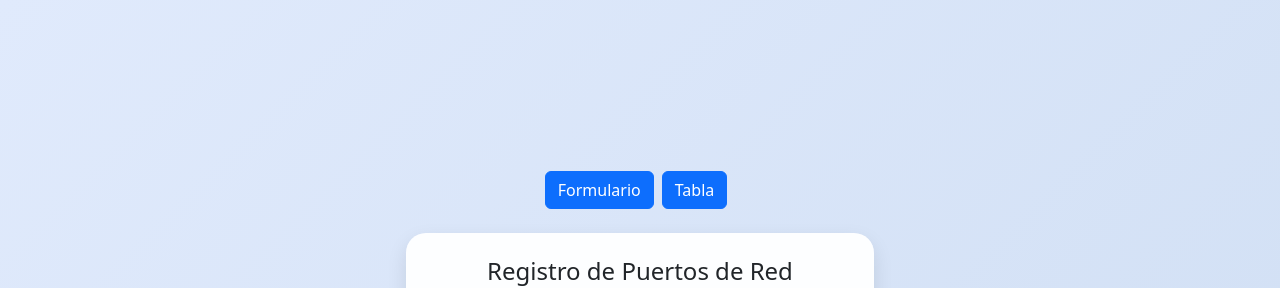
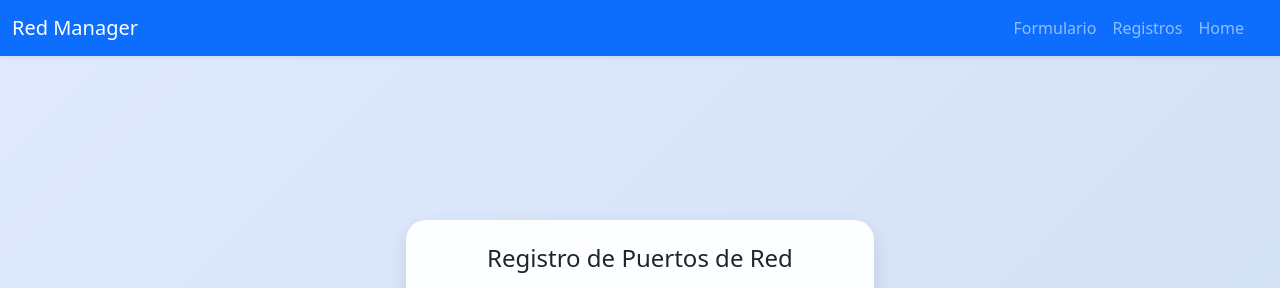
Before and after one commit to ariasbenraq/Registration-form, a React (Vite) app: page / in a window 1280 px wide. Shown: the top 288 px of the page. Built offline with nearby package versions, Linux system fonts and the light colour scheme; no server answers.

Commit message:
implementacion de navbar, modificacion en paginacion

```diff
--- a/src/App.css
+++ b/src/App.css
@@ -98,3 +98,7 @@ html, body {
   width: 100%;
   white-space: nowrap;
 }
+
+.contenedor-principal {
+  padding-top: 60px; /* Ajusta este valor según el alto real de tu navbar */
+}
--- a/src/App.jsx
+++ b/src/App.jsx
@@ -1,20 +1,16 @@
 import './App.css';
-import { BrowserRouter as Router, Routes, Route, Link, useLocation } from 'react-router-dom';
+import { BrowserRouter as Router, Routes, Route, useLocation } from 'react-router-dom';
 import Formulario from './components/Formulario';
-import { Sortingtable } from './components/SortingTable';
+import { TableReg } from './components/TableReg';
 import { AnimatePresence, motion } from 'framer-motion';
-import { FilteringTable } from './components/FilteringTable';
-import { TableReg } from './components/TableReg';
-
-
-
-const MotionLink = motion(Link);
-
+import NavBarOffCanvas from './components/NavBarOffCanvas'; // 👈 Nuevo navbar
 
 function AnimatedRoutes() {
   const location = useLocation();
 
   return (
+
+    <div className="contenedor-principal d-flex justify-content-center align-items-center min-vh-100 flex-column">
       <AnimatePresence mode="wait">
         <Routes location={location} key={location.pathname}>
           <Route path="/" element={
@@ -43,8 +39,20 @@ function AnimatedRoutes() {
               <TableReg />
             </motion.div>
           } />
+          <Route path="/home" element={
+            <motion.div
+              className="text-center mt-5"
+              initial={{ opacity: 0 }}
+              animate={{ opacity: 1 }}
+              exit={{ opacity: 0 }}
+              transition={{ duration: 0.4 }}
+            >
+              <h4>Bienvenido a la pantalla Home (en construcción)</h4>
+            </motion.div>
+          } />
         </Routes>
       </AnimatePresence>
+    </div>
   );
 }
 
@@ -52,15 +60,8 @@ function App() {
   return (
     <Router>
       <div className="app-fondo">
+        <NavBarOffCanvas /> {/* 🔵 Navbar con hamburguesa */}
         <div className="d-flex justify-content-center align-items-center min-vh-100 flex-column">
-
-          {/* 🔵 Barra de navegación */}
-          <nav className="mb-4 mt-4">
-            <Link to="/" className="btn btn-primary me-2">Formulario</Link>
-            <Link to="/tabla" className="btn btn-primary me-2">Tabla</Link>
-          </nav>
-
-          {/* 🧭 Transición entre vistas */}
           <AnimatedRoutes />
         </div>
       </div>
--- a/src/components/NavBarOffCanvas.jsx
+++ b/src/components/NavBarOffCanvas.jsx
@@ -0,0 +1,42 @@
+// src/components/NavBarOffCanvas.jsx
+import React from 'react';
+import { Link } from 'react-router-dom';
+import {
+  Navbar,
+  Container,
+  Offcanvas,
+  Nav,
+} from 'react-bootstrap';
+
+const NavBarOffCanvas = () => {
+  const expand = 'md';
+
+  return (
+    <Navbar key={expand} expand={expand} className="bg-primary fixed-top shadow-sm" data-bs-theme="dark">
+      <Container fluid>
+        <Navbar.Brand as={Link} to="/">Red Manager</Navbar.Brand>
+        <Navbar.Toggle aria-controls={`offcanvasNavbar-expand-${expand}`} />
+        <Navbar.Offcanvas
+          id={`offcanvasNavbar-expand-${expand}`}
+          aria-labelledby={`offcanvasNavbarLabel-expand-${expand}`}
+          placement="end"
+        >
+          <Offcanvas.Header closeButton>
+            <Offcanvas.Title id={`offcanvasNavbarLabel-expand-${expand}`}>
+              Menú de Navegación
+            </Offcanvas.Title>
+          </Offcanvas.Header>
+          <Offcanvas.Body>
+            <Nav className="justify-content-end flex-grow-1 pe-3">
+              <Nav.Link as={Link} to="/">Formulario</Nav.Link>
+              <Nav.Link as={Link} to="/tabla">Registros</Nav.Link>
+              <Nav.Link as={Link} to="/home">Home</Nav.Link> {/* Puedes dejar este pendiente */}
+            </Nav>
+          </Offcanvas.Body>
+        </Navbar.Offcanvas>
+      </Container>
+    </Navbar>
+  );
+};
+
+export default NavBarOffCanvas;
--- a/src/components/TableReg.jsx
+++ b/src/components/TableReg.jsx
@@ -42,6 +42,11 @@ export const TableReg = () => {
         getSortedRowModel: getSortedRowModel(),
         getFilteredRowModel: getFilteredRowModel(),
         getPaginationRowModel: getPaginationRowModel(),
+        initialState: {
+            pagination: {
+                pageSize: 5, // Cambia este valor según tus necesidades
+            },
+        },
     });
 
     if (isLoading) {
@@ -155,7 +160,6 @@ export const TableReg = () => {
                 <PaginacionAvanzada table={table} />
 
 
-
                 <div className="d-flex align-items-center">
                     <label className="me-2">Filas por página:</label>
                     <select
```
Lines whose indentation alone changed are shown as unchanged.
